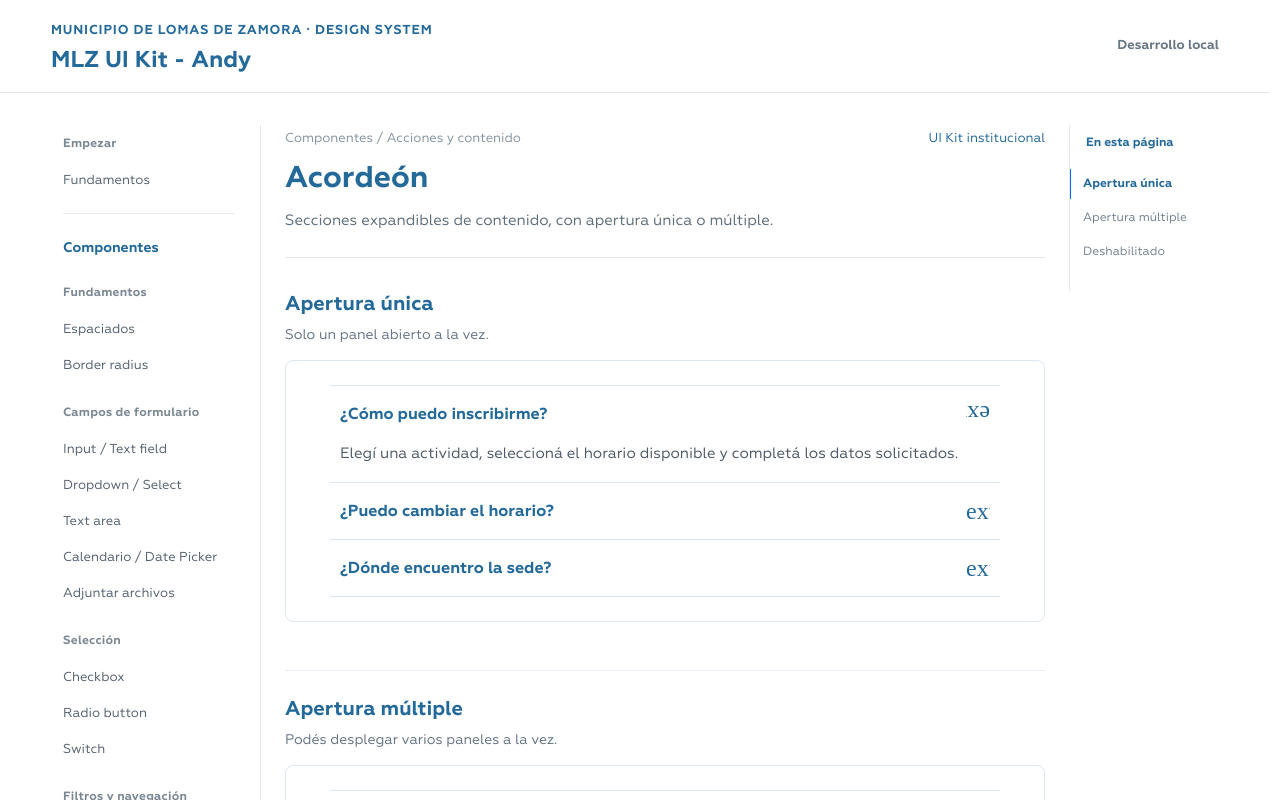
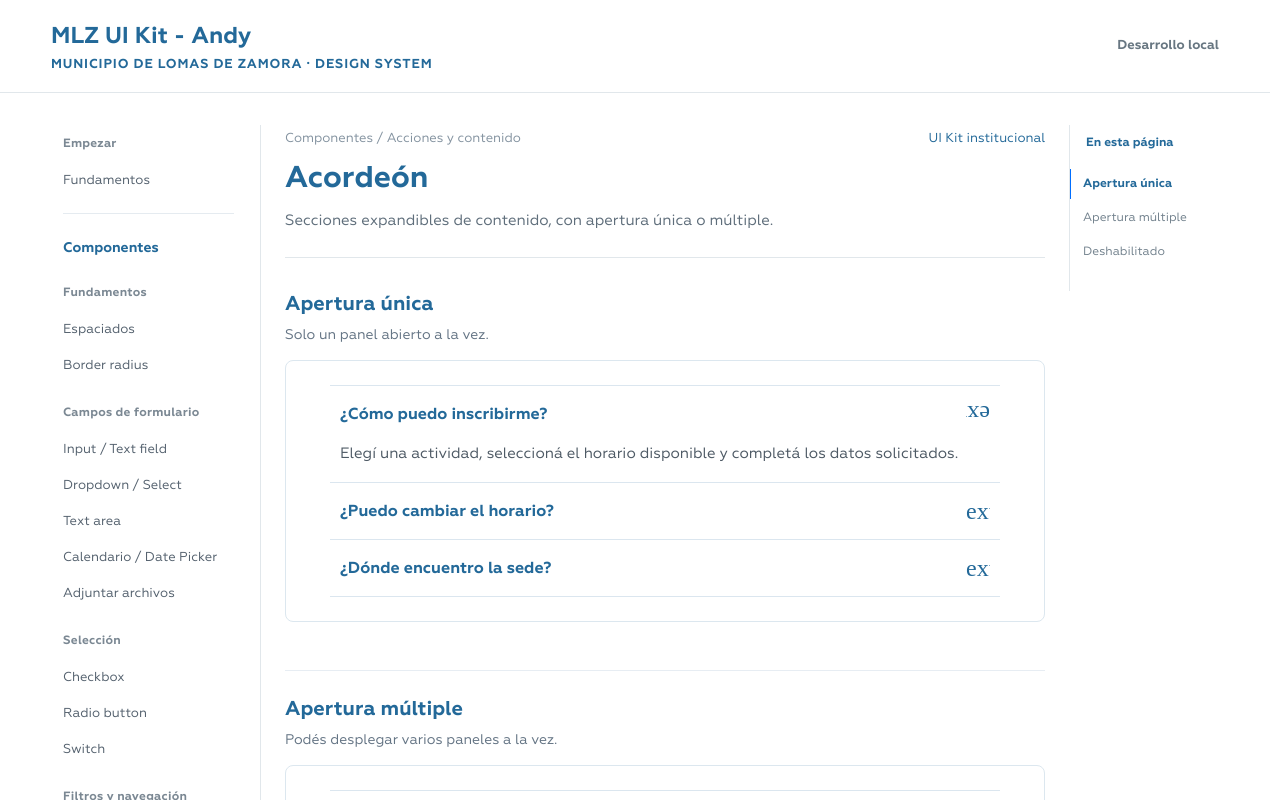
Before and after one commit to SantiagoM96/mlz-muni, a React (Vite) app: page /ui-kit-andy/componentes/acordeon in a window 1280 px wide. Shown: the top 800 px of the page. Built offline with nearby package versions, Linux system fonts and the light colour scheme; a web font is replaced by a local one.

Commit message:
style(andy): place UI Kit title above institutional descriptor in header

```diff
--- a/src/pages/andy-kit/AndyKitPage.tsx
+++ b/src/pages/andy-kit/AndyKitPage.tsx
@@ -218,8 +218,8 @@ export function AndyKitPage(){
  return <div className="andy-kit andy-doc-layout" data-testid="andy-ui-kit">
   <a href="#andy-content" className="skip-link">Ir al contenido</a>
   <header className="andy-header"><div className="andy-container andy-topbar">
-   <div className="andy-topbar-heading"><span className="andy-eyebrow">Municipio de Lomas de Zamora · Design System</span>
-     <h1>MLZ UI Kit - Andy</h1></div>
+   <div className="andy-topbar-heading"><h1>MLZ UI Kit - Andy</h1>
+     <span className="andy-eyebrow">Municipio de Lomas de Zamora · Design System</span></div>
    <div className="andy-topbar-actions">
     <p className="andy-version">{commit==='local'?<b>Desarrollo local</b>:<a href={'https://github.com/SantiagoM96/mlz-muni/commit/'+commit} target="_blank" rel="noopener noreferrer"><b>Versión {commit.slice(-3)}</b></a>}</p>
     <button type="button" className="andy-sidebar-toggle" aria-expanded={navOpen} aria-controls="andy-component-nav" onClick={()=>setNavOpen(v=>!v)}>
```
